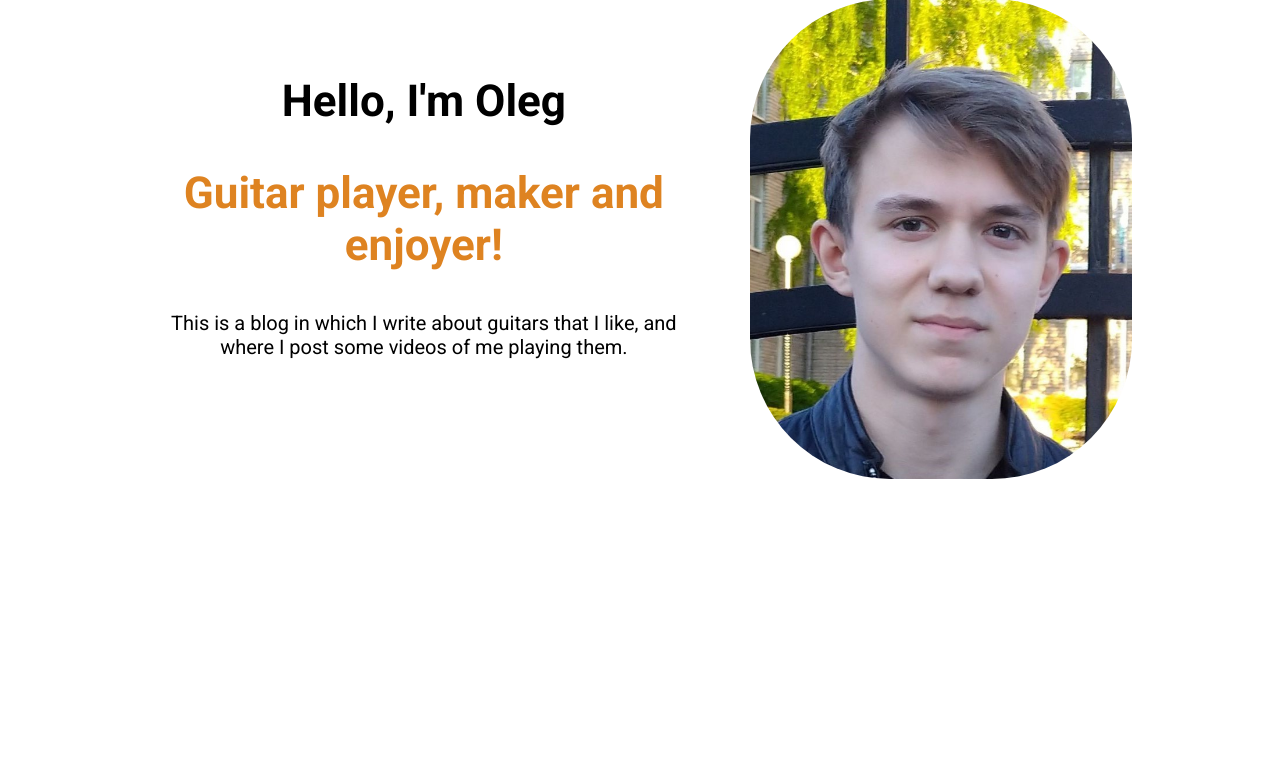
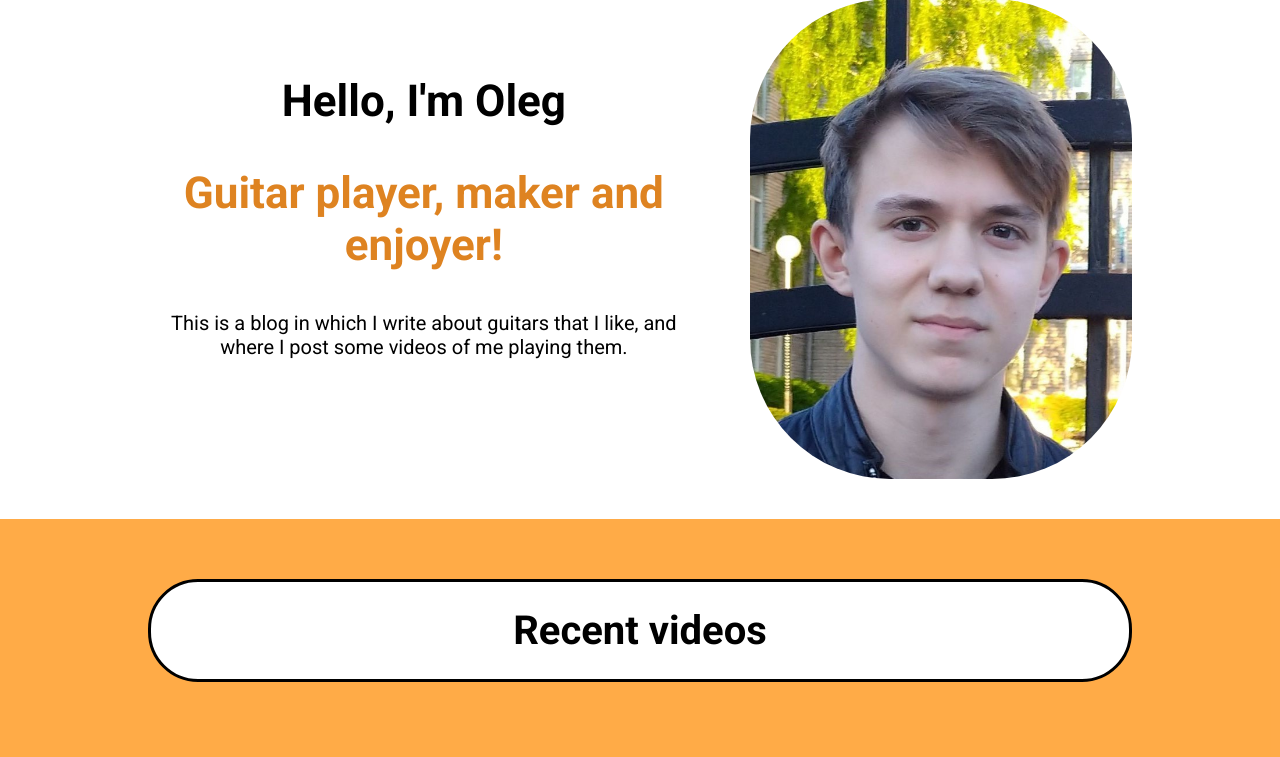
Before and after one commit to JktuJQ/MammutGuitars, a Flask app: template frontend/templates/index.html in a window 1280 px wide. Shown: the part 195-952 px from the top of the page. Before the commit the page ends 674 px from the top, so only its background shows below. Run offline with Flask 3, Linux system fonts and the light colour scheme; the template is opened without the code that fills it, so the values that code supplies are empty.

Commit message:
Implemented 'recent videos' section
Implemented 'recent videos' section using `pytube` and `flask` templating. Currently it's not my channel that is displayed - planning to change that for release.

```diff
--- a/backend/routes.py
+++ b/backend/routes.py
@@ -2,9 +2,17 @@
 from backend.application import application
 
 from flask import render_template
+import pytube
 
 
 @application.route('/', methods=["GET"])
 def index():
     """Website index page"""
-    return render_template("index.html")
+
+    data = dict()
+    # channel = pytube.Channel("https://www.youtube.com/channel/UCNW8LgJ3hAJvfXnWZWKjrMQ")
+    channel = pytube.Channel("https://www.youtube.com/c/ProgrammingKnowledge")
+    videos, links = channel.videos[:3], channel.video_urls[:3]
+    data["recent"] = [{"title": video.title, "link": link} for video, link in zip(videos, links)]
+
+    return render_template("index.html", data=data)
--- /dev/null
+++ b/frontend/static/css/recent.css
@@ -0,0 +1,49 @@
+.recent {
+    padding: 60px 148px;
+
+    background-color: rgba(255, 162, 52, 0.9);
+}
+.recent a:hover {
+    color: #DE8321;
+}
+
+.recent .header {
+    margin-bottom: 15px;
+    padding: 25px;
+
+    align-items: center;
+    justify-content: space-between;
+    text-align: center;
+
+    background-color: #FFFFFF;
+
+    border: 3px solid #000000;
+    border-radius: 50px;
+}
+.recent .header h4 {
+    color: #000000;
+    font-size: 40px;
+    font-weight: 600;
+}
+
+.recent .videos {
+    gap: 20px;
+
+    display: flex;
+    justify-content: center;
+
+    font-size: 18px;
+    font-weight: 400;
+}
+.recent .videos .video {
+    padding: 24px;
+    width: 460px;
+
+    align-items: center;
+    text-align: center;
+
+    background-color: #FFFFFF;
+}
+.recent .videos .video iframe {
+    width: 400px;
+}
--- a/frontend/templates/index.html
+++ b/frontend/templates/index.html
@@ -9,6 +9,7 @@
     <link rel="stylesheet" href="{{ url_for('static', filename='css/style.css') }}">
     <link rel="stylesheet" href="{{ url_for('static', filename='css/navbar.css') }}">
     <link rel="stylesheet" href="{{ url_for('static', filename='css/info.css') }}">
+    <link rel="stylesheet" href="{{ url_for('static', filename='css/recent.css') }}">
     <script src="{{ url_for('static', filename='js/app.js') }}" defer></script>
 
     <title>MAMMUT Guitars</title>
@@ -39,6 +40,19 @@
         <img src="{{ url_for('static', filename='assets/profile_picture.jpg') }}">
     </div>
 
+    <div class="recent">
+        <div class="header">
+            <h4><a href="https://www.youtube.com/channel/UCNW8LgJ3hAJvfXnWZWKjrMQ">Recent videos</a></h4>
+        </div>
+        <div class="videos">
+            {% for video in data['recent'] %}
+                <div class="video">
+                    <h3><a href="{{ video['link'] }}">{{ video['title'] }}</a></h3>
+                    <iframe src="{{ video['link'].replace('watch?v=', 'embed/') }}"></iframe>
+                </div>
+            {% endfor %}
+        </div>
+    </div>
 </body>
 
 </html>
```
